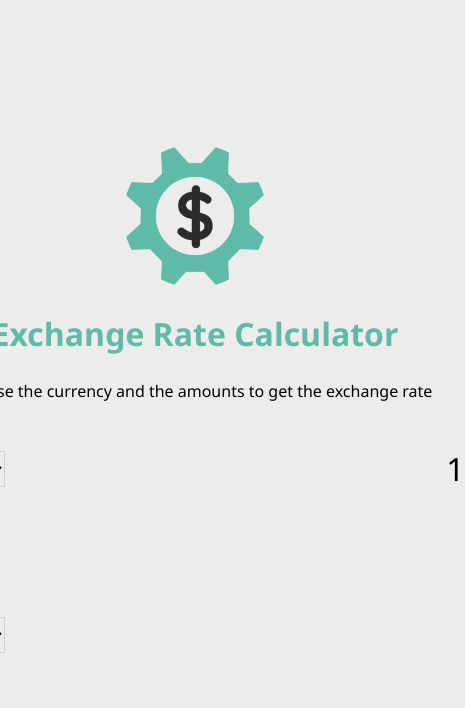
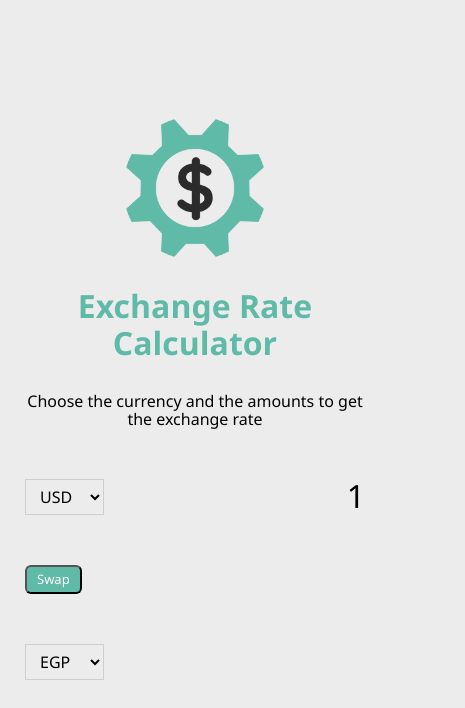
Before and after one commit to kareemayman/Exchange-Rate-Calculator, a plain HTML site: page index.html in a window 390 px wide. Shown: the whole page, 465 px wide, since content can reach past the window. Drawn offline with Linux system fonts and the light colour scheme; no server answers.

Commit message:
Made The Page Responsive

```diff
--- a/css/style.css
+++ b/css/style.css
@@ -21,8 +21,8 @@ body {
 }
 
 .container {
-    margin-left: 10px;
-    margin-right: 10px;
+    margin-left: 25px;
+    margin-right: 25px;
     text-align: center;
 }
 
@@ -54,6 +54,7 @@ body {
     outline: none;
     font-size: 2rem;
     text-align: right;
+    width: 200px;
 }
 
 .flex input[type="number"]::-webkit-inner-spin-button,
```
